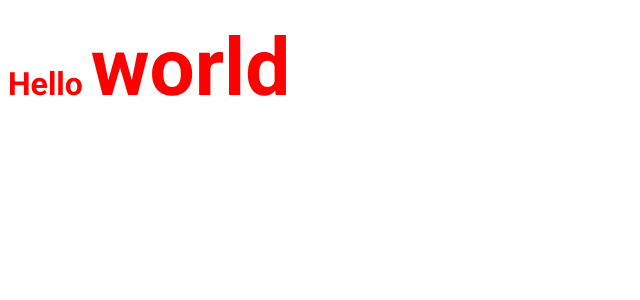
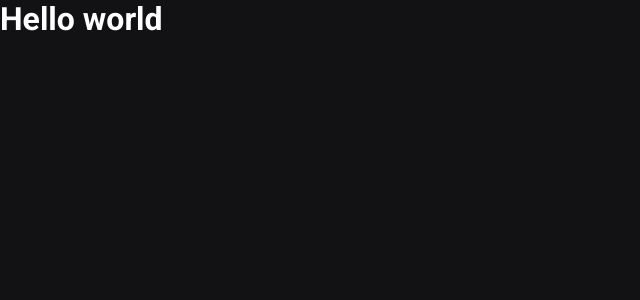
Before and after one commit to Wesleygmssa/ignews-next, a Next.js app: page / in a window 1280 px wide. Shown: the top 300 px of the page, without its empty margins (0-640 px from the left). Built offline with nearby package versions, Linux system fonts and the light colour scheme.

Commit message:
Estrutura criada do projeto

```diff
--- a/src/pages/_app.tsx
+++ b/src/pages/_app.tsx
@@ -1,4 +1,6 @@
 import { AppProps } from "next/app";
+import "../styles/global.scss";
+
 function MyApp({ Component, pageProps }: AppProps) {
   return <Component {...pageProps} />;
 }
--- a/src/pages/index.tsx
+++ b/src/pages/index.tsx
@@ -1,4 +1,3 @@
-import styles from "../styles/home.module.scss";
 import Head from "next/head";
 
 export default function Home() {
@@ -8,7 +7,7 @@
         <title>ig.news</title>
       </Head>
 
-      <h1 className={styles.title}>
+      <h1>
         Hello <span>world</span>
       </h1>
     </>
--- /dev/null
+++ b/src/styles/global.scss
@@ -0,0 +1,52 @@
+@import url("https://fonts.googleapis.com/css2?family=Roboto:ital,wght@0,100;0,300;0,400;0,500;0,700;0,900;1,100;1,300;1,400;1,500;1,700;1,900&display=swap");
+
+* {
+  margin: 0;
+  padding: 0;
+  box-sizing: border-box;
+}
+
+//cores padrões do projeto
+:root {
+  --white: #fff;
+  --gray-100: #e1e1e6;
+  --gray-300: #a8a8b3;
+  --gray-900: #121214;
+
+  --cyan-500: #61dafb;
+  --yellow-500: #eba417;
+}
+
+@media (max-width: 1080px) {
+  html {
+    font-size: 93.75%;
+  }
+}
+
+@media (max-width: 720px) {
+  html {
+    font-size: 84.5%;
+  }
+}
+
+body {
+  background-color: var(--gray-900);
+  color: var(--white);
+}
+
+body,
+input,
+textarea,
+select,
+button {
+  font: 400 1rem "Roboto", sans-serinf;
+}
+
+button {
+  cursor: pointer;
+}
+
+a {
+  color: inherit; // assumir a cor do elemento pai
+  text-decoration: none;
+}
--- a/src/styles/home.module.scss
+++ /dev/null
@@ -1,10 +0,0 @@
-@import url("https://fonts.googleapis.com/css2?family=Roboto:ital,wght@0,100;0,300;0,400;0,500;0,700;0,900;1,100;1,300;1,400;1,500;1,700;1,900&display=swap");
-
-.title {
-  color: red;
-  font-family: "Roboto", sans-serif;
-
-  span {
-    font-size: 80px;
-  }
-}
```
